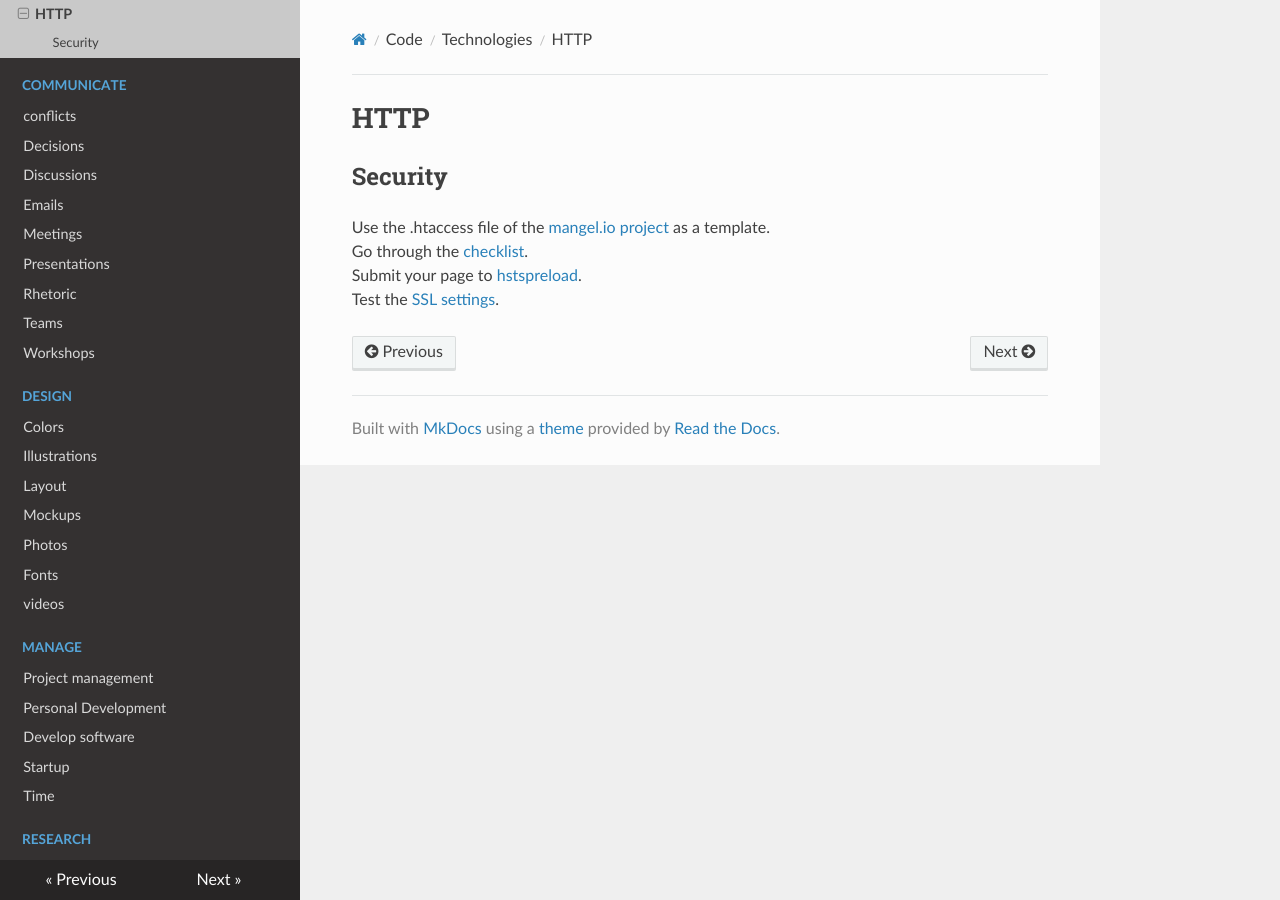
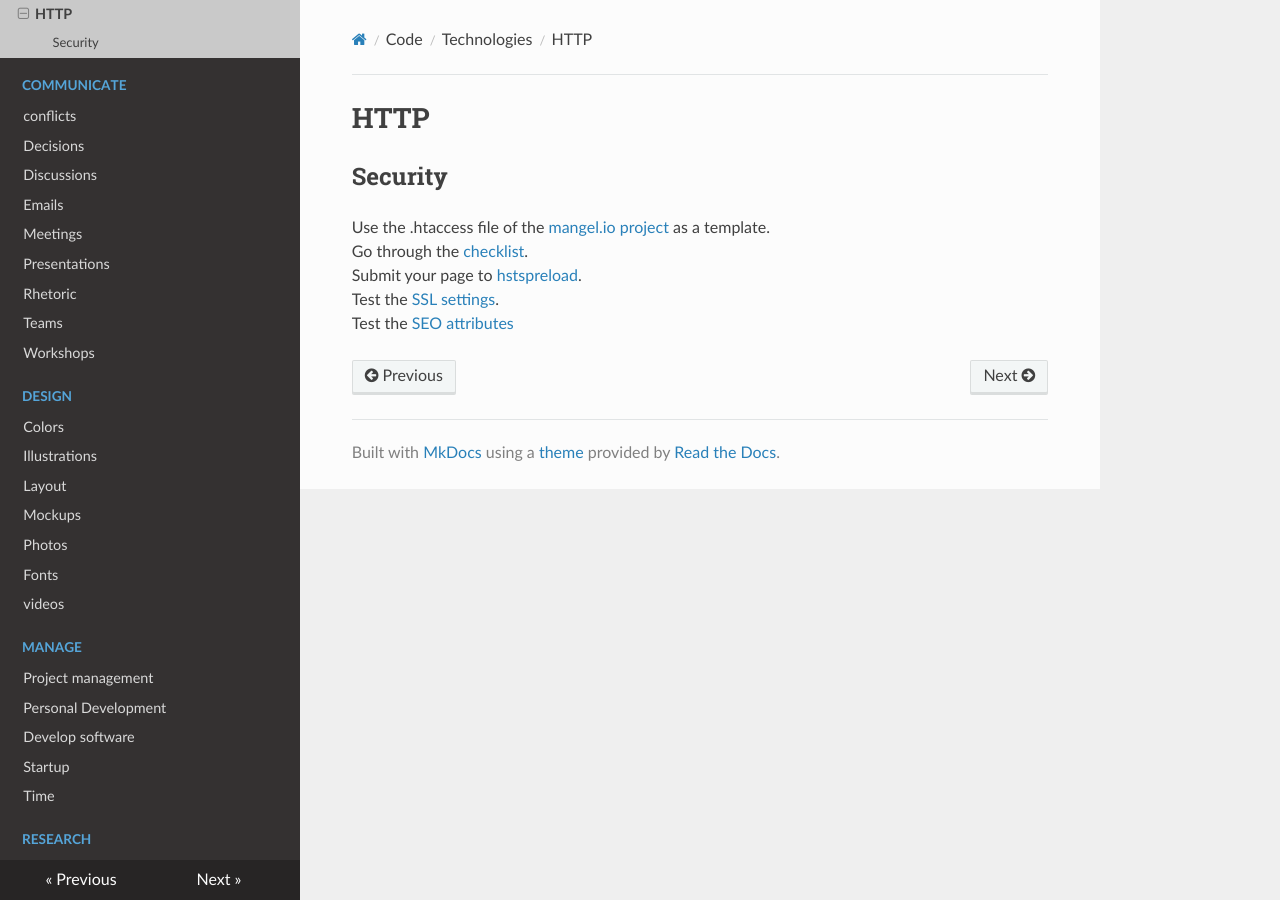
Before and after one commit to famoser/docs, an MkDocs documentation site: the page built from docs/code/technologies/http.md, in a window 1280 px wide. Built offline with MkDocs 1.6.1, drawn with Linux system fonts in a browser that asks for light colours; nearby versions of some CDN libraries.

Commit message:
add SEO tool

```diff
--- a/docs/code/technologies/http.md
+++ b/docs/code/technologies/http.md
@@ -6,3 +6,4 @@ Use the .htaccess file of the [mangel.io project](https://github.com/mangelio/we
 Go through the [checklist](https://gist.github.com/famoser/ff89bc491e923fa959e27c5a049f2c54).
 Submit your page to [hstspreload](https://hstspreload.org/).
 Test the [SSL settings](https://www.ssllabs.com/ssltest/analyze.htm).
+Test the [SEO attributes](https://varvy.com/)
```
